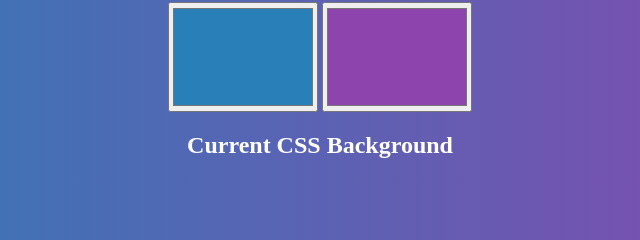
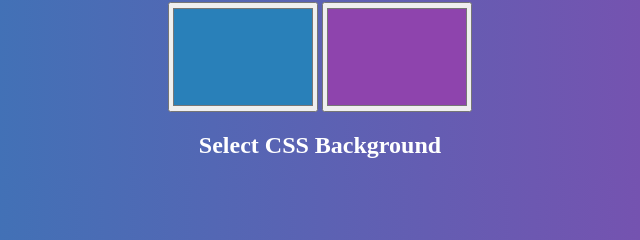
Before and after one commit to dineshfx/background-generator, a plain HTML site: page index.html in a window 1280 px wide. Shown: the part 84-324 px from the top of the page, 320-960 px from the left. Drawn offline with Linux system fonts and the light colour scheme.

Commit message:
changed h2 tag

```diff
--- a/index.html
+++ b/index.html
@@ -8,7 +8,7 @@
 	<h1>Gradient background</h1>
 	<input type="color" name="color1" class="color1" value="#2980b9">
 	<input type="color" name="color2" class="color2" value="#8e44ad">
-	<h2>Current CSS Background</h2>
+	<h2>Select CSS Background</h2>
 	<h3></h3>
 
 
```
